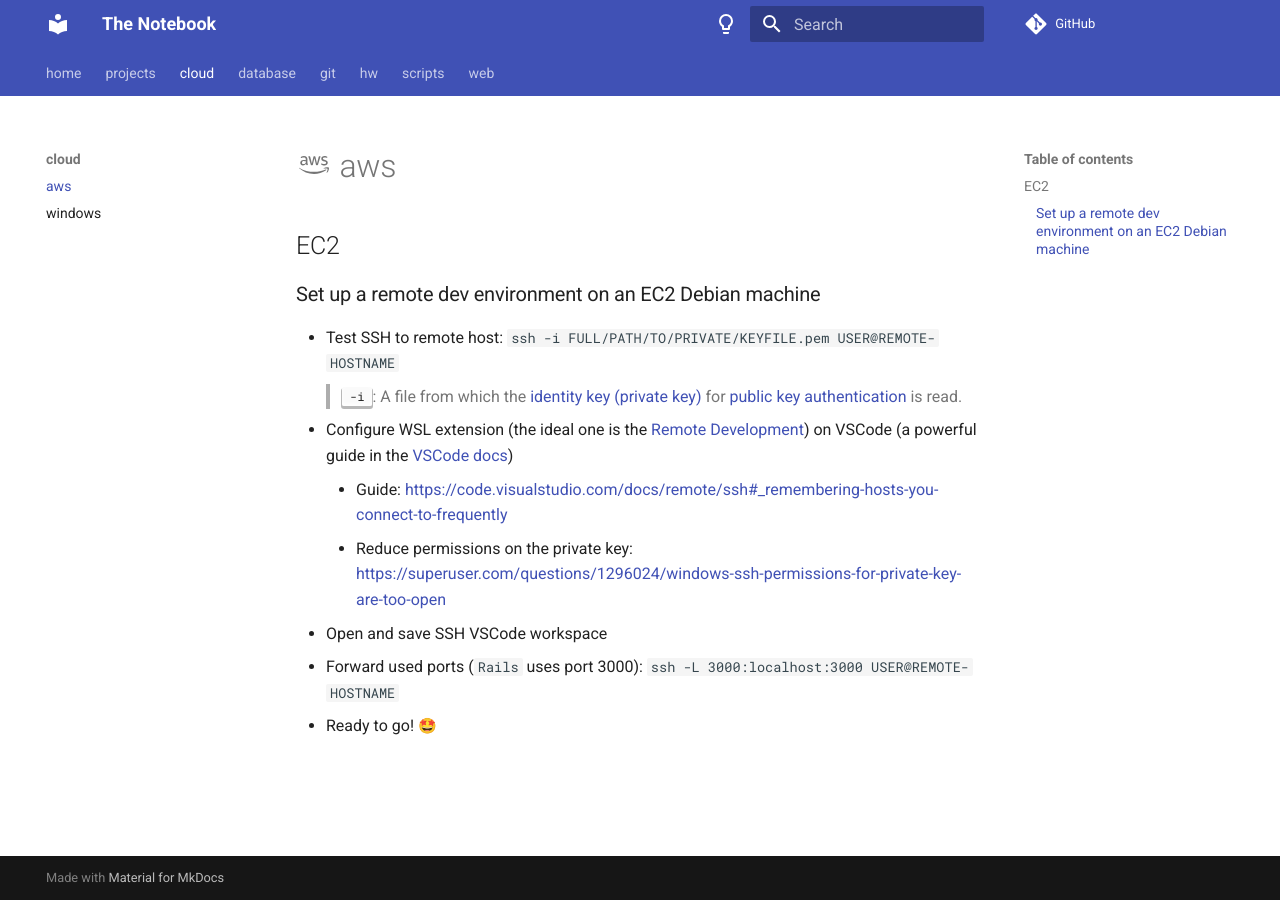
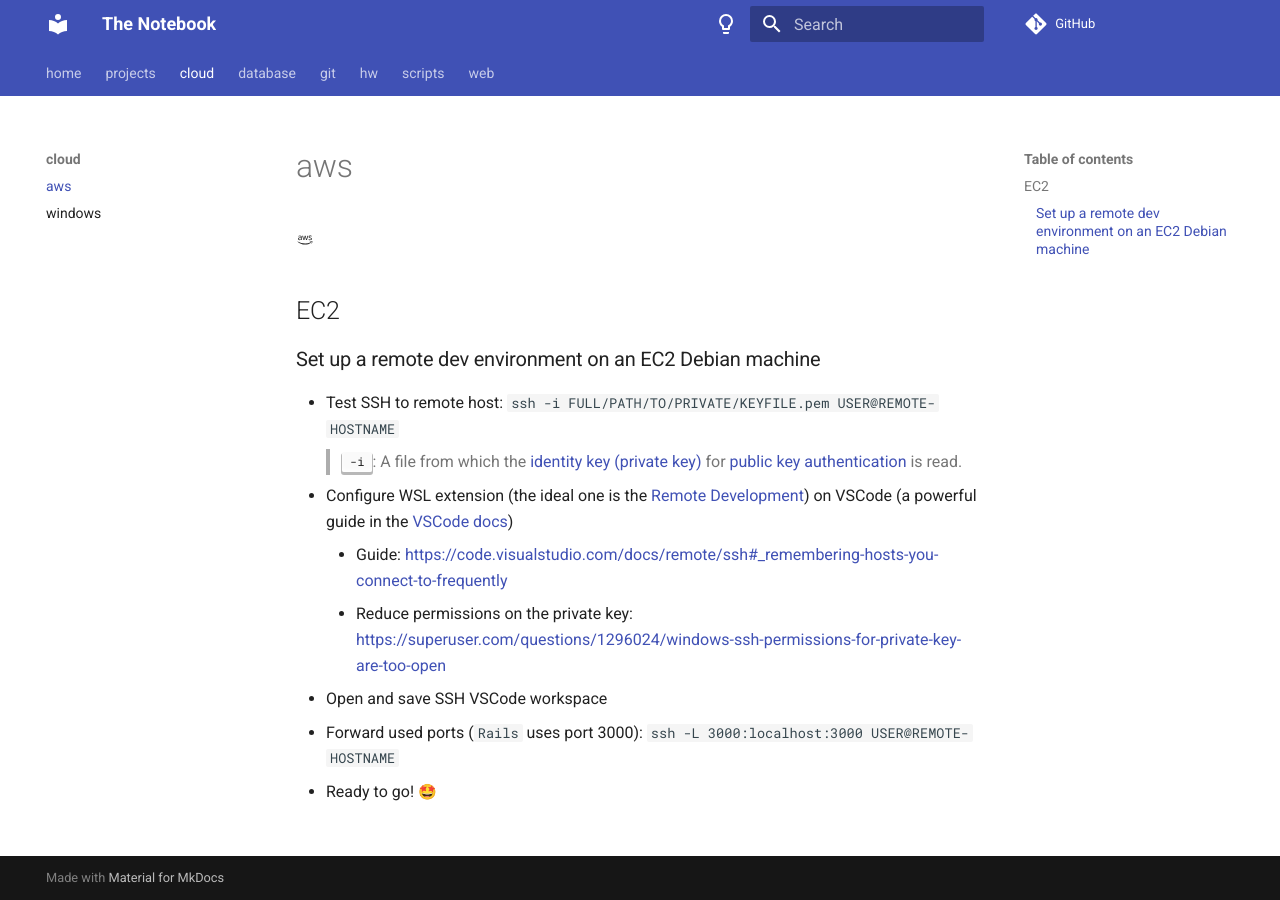
Before and after one commit to sannae/the-notebook, an MkDocs documentation site: the page built from docs/cloud/aws.md, in a window 1280 px wide. Built offline with MkDocs 1.6.1 and Material for MkDocs 9.7.7, drawn with Linux system fonts in a browser that asks for light colours; emoji names are drawn with the system emoji font; comment, search, counter and statistics services are not loaded.

Commit message:
Update aws.md

```diff
--- a/docs/cloud/aws.md
+++ b/docs/cloud/aws.md
@@ -1,4 +1,6 @@
-# :material-aws: aws
+# aws
+
+:material-aws:
 
 ## EC2
 
```
